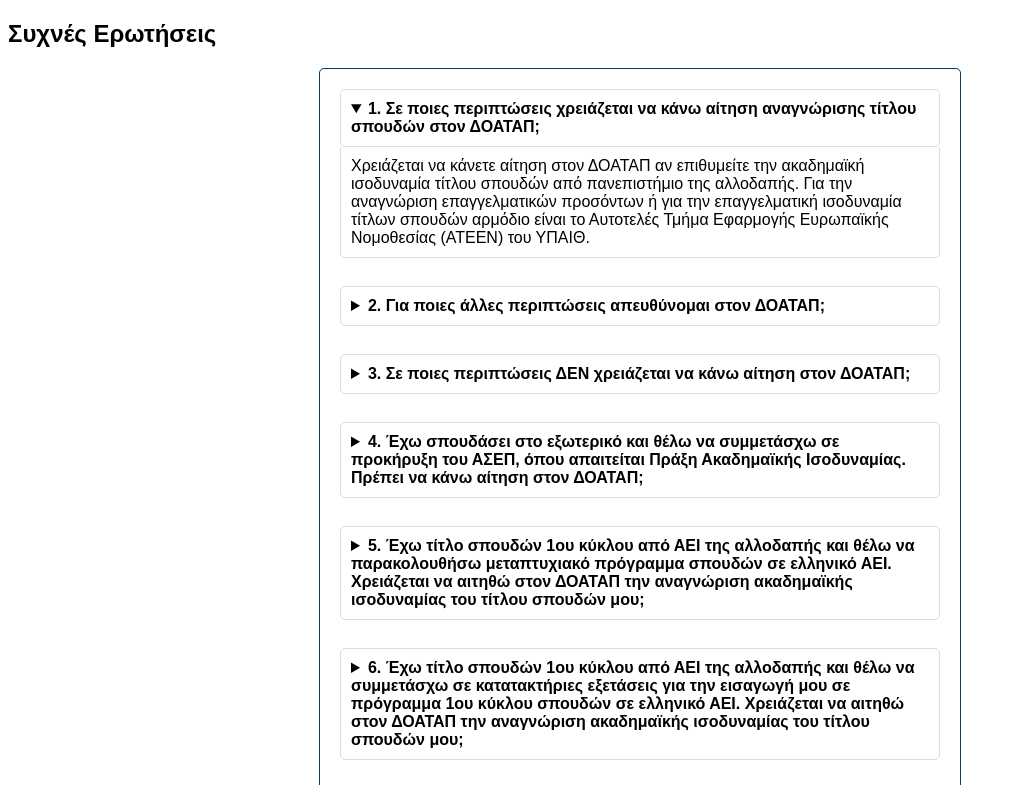
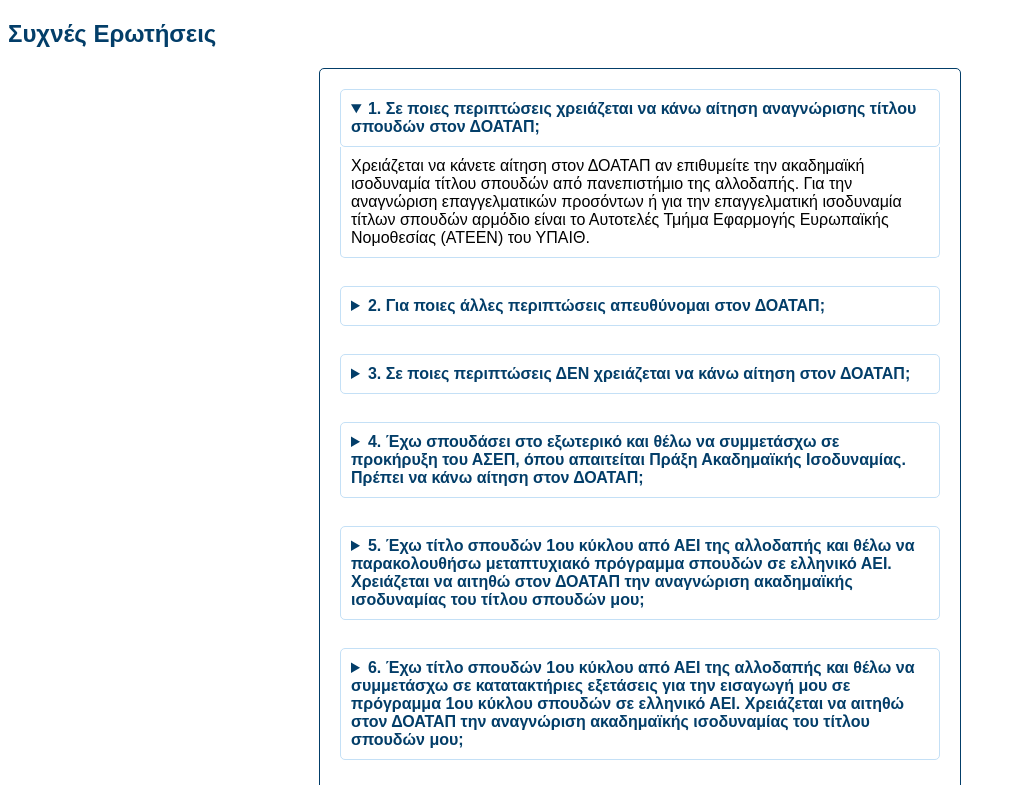
Before and after one commit to annatasio/isad-dmst-9, a plain HTML site: page faq.html in a window 1280 px wide. Both pictures are taken after a click on the heading 640 px from the left and 117 px from the top of the page. Shown: the top 785 px of the page, without its empty margins (0-1015 px from the left). Drawn offline with Linux system fonts and the light colour scheme.

Commit message:
css for faq and comments

```diff
--- a/css/faq.css
+++ b/css/faq.css
@@ -6,7 +6,7 @@ body {
     max-width: 600px;
     margin: 20px auto;
     padding: 20px;
-    border: 1px solid #033E69;
+    border: 1px solid #033E69; /*χρώμα για το πρώτο πλαίσιο*/
     border-radius: 5px;
 }
 
@@ -18,17 +18,22 @@ body {
     cursor: pointer;
     padding: 10px;
     background-color: #FFFFFF;
-    border: 1px solid #ddd;
+    border: 1px solid #C4E0F6; /*χρώμα για το πλαίσιο της κάθε ερώτησης*/
     border-radius: 5px;
     font-weight: bold;
+    color: #033E69; /*χρώμα για τις ερωτήσεις*/
 }
 
 .faq-answer {
     padding: 10px;
-    border: 1px solid #ddd;
+    border: 1px solid #C4E0F6;
     border-top: none;
     border-radius: 0 0 5px 5px;
     background-color: #FFFFFF;
+}
+
+h2 {
+    color: #033E69; /*χρώμα επικεφαλίδας*/
 }
 
 
```
